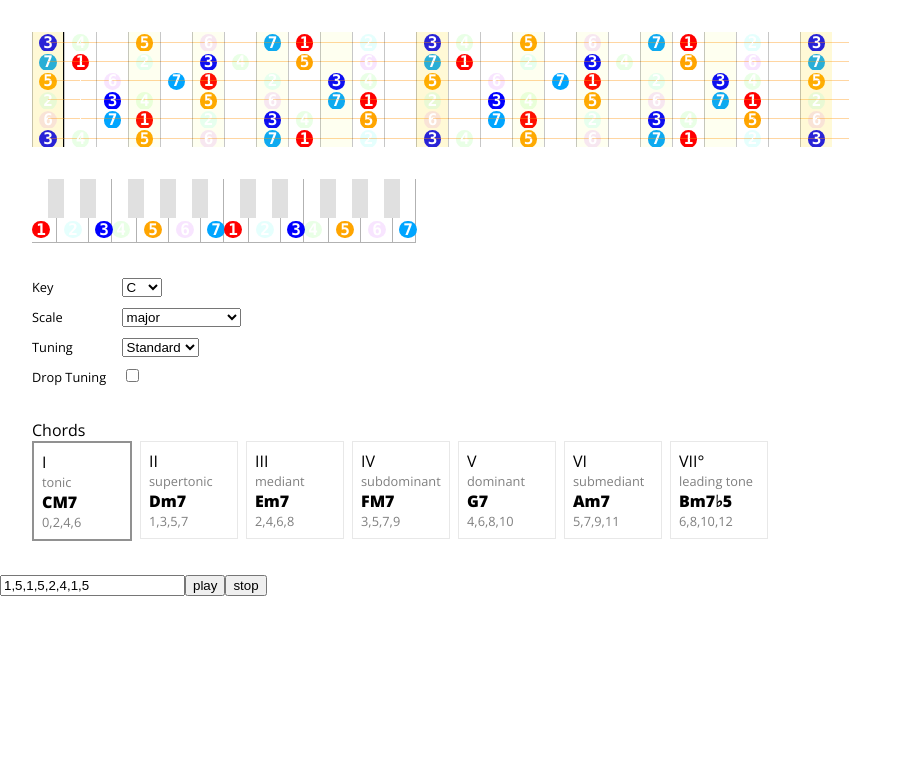
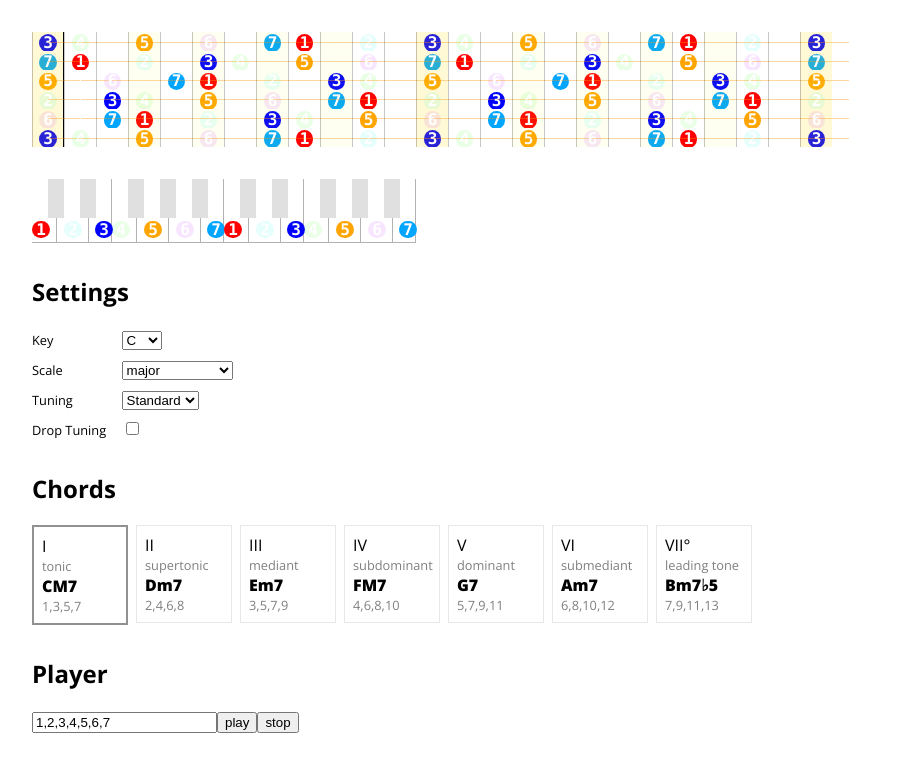
Before and after one commit to ryohey/music-theory-playground, a React (Create React App) app: page / in a window 1280 px wide. Shown: the top 772 px of the page, without its empty margins (0-912 px from the left). Built offline with nearby package versions, Linux system fonts and the light colour scheme.

Commit message:
fix player

```diff
--- a/src/App.js
+++ b/src/App.js
@@ -15,6 +15,10 @@ function playNotes(notes, duration = 500, delay = 0, channel = 0, callback = ()
     if (canceled) {
       return
     }
+    callback()
+    if (notes.length === 0) {
+      return
+    }
     notes.forEach(note => {
       const n = note + 48
       synth.noteOn(n, 100, channel)
@@ -25,7 +29,6 @@ function playNotes(notes, duration = 500, delay = 0, channel = 0, callback = ()
         synth.noteOff(n, channel)
       }, duration)
     })
-    callback()
   }, delay)
 
   return () => {
@@ -60,7 +63,7 @@ class Sequencer {
 
   // [{notes: Array, time: Number, duration: Number}]
   play(seq) {
-    const cancels = seq.map(s => playNotes(s.notes, s.duration, s.time, s.channel))
+    const cancels = seq.map(s => playNotes(s.notes, s.duration, s.time, s.channel, s.callback))
     this.cancel = () => cancels.map(c => c())
   }
 }
@@ -76,7 +79,7 @@ class App extends Component {
       drop: false,
       key: 0,
       selectedDegree: 0,
-      pattern: [1, 5, 1, 5, 2, 4, 1, 5]
+      pattern: [1, 2, 3, 4, 5, 6, 7]
     }
   }
 
@@ -146,7 +149,7 @@ class App extends Component {
 
       const seq = loop(pattern)
         .map((degree, i) => ({
-          notes: chords[degree],
+          notes: chords[degree - 1],
           time: beat * i,
           duration: beat - 10,
           channel: 0
@@ -160,7 +163,21 @@ class App extends Component {
           channel: 9
         }))
 
-      sequencer.play(seq.concat(drumSeq))
+      const callbacks = pattern.map((degree, i) => ({
+        notes: [],
+        time: beat * i * 4,
+        callback: () => {
+          this.setState({
+            selectedDegree: degree - 1
+          })
+        }
+      }))
+
+      sequencer.play([]
+        .concat(seq)
+        .concat(drumSeq)
+        .concat(callbacks)
+      )
     }
 
     const onClickStop = () => {
@@ -185,6 +202,7 @@ class App extends Component {
           chordNotes={chordNotes}
           playNotes={playNotes} />
         <div className="settings">
+          <h2>Settings</h2>
           <div className="section">
             <label>Key</label>
             <select value={this.state.key} onChange={onChangeKey}>
@@ -209,7 +227,7 @@ class App extends Component {
           </div>
         </div>
         <div className="chords">
-          <label>Chords</label>
+          <h2>Chords</h2>
           <div className="chord-list">
             {DEGREES.map((degree, i) => {
               const degrees = chordDegrees(i)
@@ -220,12 +238,13 @@ class App extends Component {
                 <div className="title">{degree.title}</div>
                 <div className="degree-name">{degree.name}</div>
                 <div className="name">{name}</div>
-                <div className="degrees">{degrees.join(",")}</div>
+                <div className="degrees">{degrees.map(d => d + 1).join(",")}</div>
               </div>
             })}
             </div>
         </div>
         <div className="player">
+          <h2>Player</h2>
           <input type="text" value={this.state.pattern.join(",")} onChange={onChangePattern} />
           <button onClick={onClickPlay}>play</button>
           <button onClick={onClickStop}>stop</button>
--- a/src/index.css
+++ b/src/index.css
@@ -193,11 +193,12 @@ body {
 }
 
 .chords .chord {
-  width: 5em;
+  width: 6em;
   float: left;
   margin-right: 0.5em;
   border: 1px solid rgba(0, 0, 0, 0.09);
   padding: 0.5em;
+  box-sizing: border-box;
 }
 
 .chords .chord.selected {
@@ -217,3 +218,7 @@ body {
   font-size: 80%;
   opacity: 0.5;
 }
+
+.player {
+  margin: 2em;
+}
--- a/src/music.js
+++ b/src/music.js
@@ -18,9 +18,7 @@ export const SCALES = {
   major: [2, 2, 1, 2, 2, 2, 1],
   minor: [2, 1, 2, 2, 1, 2, 2],
   harmonicMinor: [2, 1, 2, 2, 1, 3, 1],
-  melodicMinor: [2, 1, 2, 2, 2, 2, 1],
-  majorPentatonic: [2, 2, 3, 2, 3],
-  minorPentatonic: [3, 2, 2, 3, 2],
+  melodicMinor: [2, 1, 2, 2, 2, 2, 1]
 }
 
 export function createScale(name) {
```
